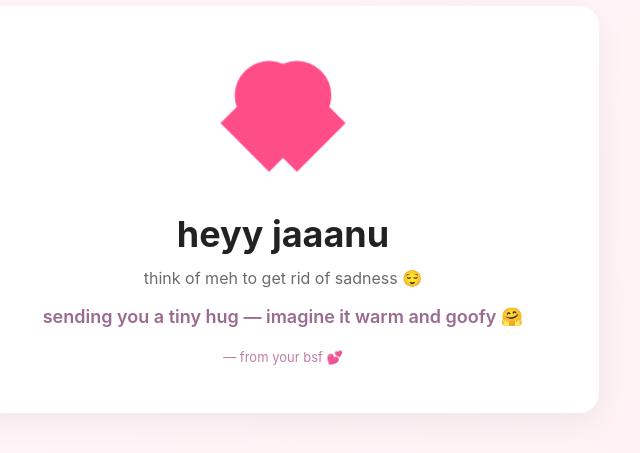
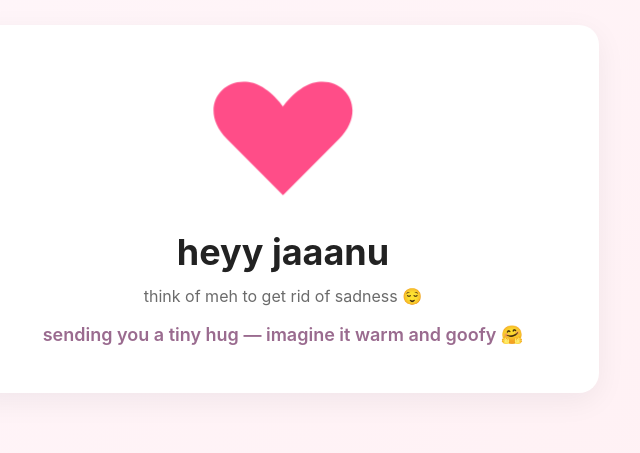
Before and after one commit to akshay13072007-hub/heyy, a plain HTML site: page index.html in a window 1280 px wide. Shown: the part 191-644 px from the top of the page, without its empty margins (357-997 px from the left). Drawn offline with Linux system fonts and the light colour scheme.

Commit message:
Update index.html

```diff
--- a/index.html
+++ b/index.html
@@ -9,7 +9,8 @@
     html,body{height:100%;margin:0;font-family:Inter, system-ui, -apple-system, 'Segoe UI', Roboto, 'Helvetica Neue', Arial}
     body{display:flex;align-items:center;justify-content:center;background:linear-gradient(135deg,#fff7fb 0%, #fff0f3 100%);}
     .card{width:min(560px,92vw);background:var(--card);border-radius:20px;padding:48px 36px;box-shadow:0 8px 30px rgba(17,12,35,0.06);text-align:center}
-    .heart{
+    .heart-wrapper{width:150px;margin:0 auto 18px;animation:pop 1.2s ease-in-out infinite alternate;}
+    .heart-svg{width:150px;fill:var(--accent);}{
       width:140px;height:140px;margin:0 auto 18px;position:relative;transform:scale(1);animation:pop 1.2s ease-in-out infinite alternate;
     }
     .heart:before,.heart:after{content:'';position:absolute;left:50%;top:0;width:70px;height:110px;background:var(--accent);border-radius:70px 70px 0 0;transform-origin:center;}
@@ -29,11 +30,15 @@
 </head>
 <body>
   <div class="card" role="main">
-    <div class="heart" aria-hidden="true"></div>
+    <div class="heart-wrapper">
+      <svg class="heart-svg" viewBox="0 0 100 90">
+        <path d="M50 82 L12 44 C-8 24 8 0 30 6 C42 10 50 22 50 22 C50 22 58 10 70 6 C92 0 108 24 88 44 Z"/>
+      </svg>
+    </div>
     <h1>heyy jaaanu</h1>
     <p class="sub">think of meh to get rid of sadness 😌</p>
     <p class="note">sending you a tiny hug — imagine it warm and goofy 🤗</p>
-    <footer>— from your bsf 💕</footer>
+
   </div>
 </body>
 </html>
```
